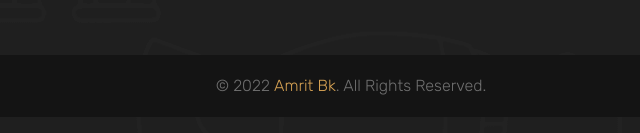
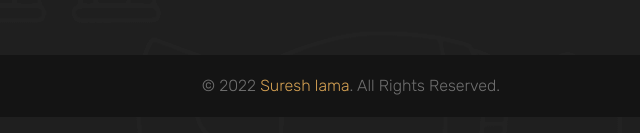
Before and after one commit to Rezthecoder/Barber-Website, a plain HTML site: page index.html in a window 1280 px wide. Shown: the part 5704-5837 px from the top of the page, 289-929 px from the left. Drawn offline with nearby package versions, Linux system fonts and the light colour scheme.

Commit message:
Update index.html
Updated name

```diff
--- a/index.html
+++ b/index.html
@@ -982,7 +982,7 @@
 
       <div class="footer-bottom">
         <p class="copyright">
-          &copy; 2022 <a href="#" class="copyright-link">Amrit Bk</a>. All Rights Reserved.
+          &copy; 2022 <a href="#" class="copyright-link">Suresh lama</a>. All Rights Reserved.
         </p>
       </div>
 
```
